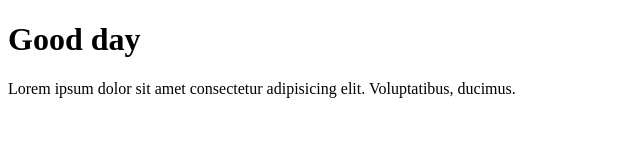
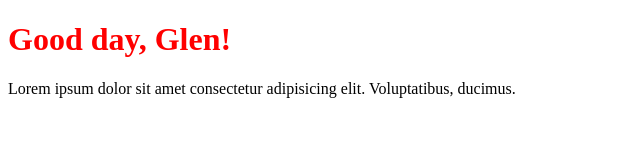
Before and after one commit to g1enarevalo/introduction, a plain HTML site: page index.html in a window 1280 px wide. Shown: the whole page, without its empty margins (0-640 px from the left). Drawn offline with Linux system fonts and the light colour scheme.

Commit message:
I changed the title

```diff
--- a/index.html
+++ b/index.html
@@ -6,7 +6,7 @@
     <title>Document</title>
 </head>
 <body>
-    <h1>Good day</h1>
+    <h1 style="color: red;">Good day, Glen!</h1>
     <p>Lorem ipsum dolor sit amet consectetur adipisicing elit. Voluptatibus, ducimus.</p>
 </body>
 </html>
```
